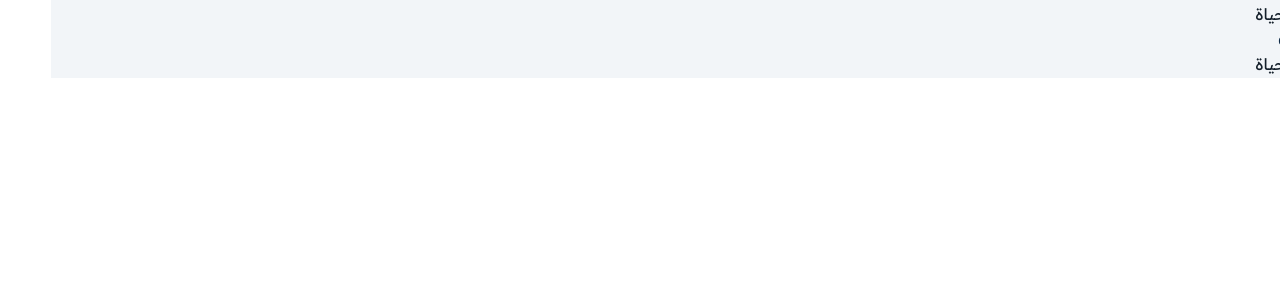
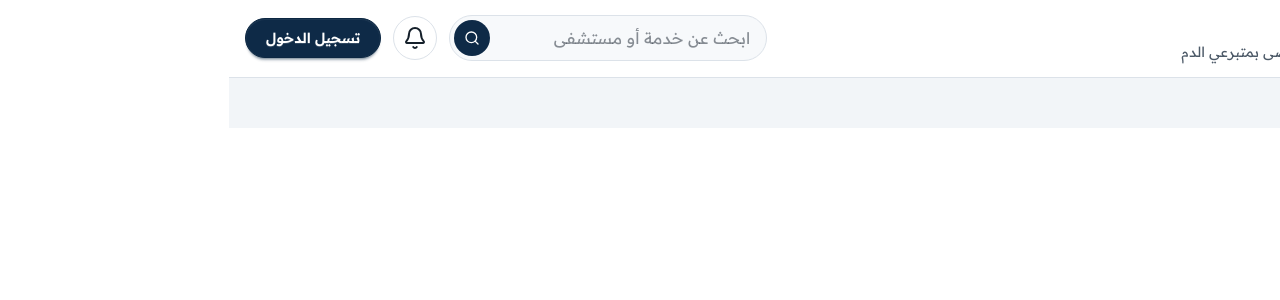
Before and after one commit to Marnie0/bloodlink, a React (Vite) app in the folder client/: page / in a window 1280 px wide. Shown: the top 300 px of the page. Built offline with nearby package versions, Linux system fonts and the light colour scheme.

Commit message:
feat: header top row (brand, search, notifications, login)

```diff
--- /dev/null
+++ b/client/src/components/layout/Brand.jsx
@@ -0,0 +1,16 @@
+import { Link } from 'react-router-dom';
+import { HeartPulse } from 'lucide-react';
+
+export default function Brand() {
+  return (
+    <Link to="/" className="flex items-center gap-3">
+      <span className="border-gold text-crimson grid size-10 place-items-center rounded-full border-2 sm:size-12">
+        <HeartPulse className="size-5 sm:size-6" />
+      </span>
+      <span>
+        <span className="font-head text-head block text-xl font-extrabold">رابط الحياة</span>
+        <span className="text-tiny text-ink-2 sm:text-small block">خدمات رقمية لربط المرضى بمتبرعي الدم</span>
+      </span>
+    </Link>
+  );
+}
--- a/client/src/components/layout/Header.jsx
+++ b/client/src/components/layout/Header.jsx
@@ -1,3 +1,44 @@
+import { Link } from 'react-router-dom';
+import Brand from './Brand';
+import { Bell, LogIn, Search } from 'lucide-react';
+
 export default function Header() {
-  return <header>رابط الحياة</header>;
+  return (
+    <header className="border-line bg-surface border-b">
+      <div className="mx-auto flex max-w-7xl items-center justify-between gap-4 px-4 py-3">
+        <Brand />
+        <div className="flex items-center gap-2 md:gap-3">
+          <form
+            role="search"
+            className="border-line bg-surface-2 hidden items-center rounded-full border ps-4 lg:flex"
+          >
+            <input
+              type="search"
+              placeholder="ابحث عن خدمة أو مستشفى"
+              aria-label="ابحث عن خدمة أو مستشفى"
+              className="w-64 bg-transparent py-2 outline-none"
+            />
+            <button
+              type="submit"
+              aria-label="بحث"
+              className="bg-navy m-1 grid size-9 place-items-center rounded-full text-white"
+            >
+              <Search className="size-4" />
+            </button>
+          </form>
+          <button
+            type="button"
+            aria-label="الإشعارات"
+            className="border-line grid size-11 shrink-0 place-items-center rounded-full border"
+          >
+            <Bell />
+          </button>
+          <Link to="/login" className="btn btn-secondary btn-circle md:w-auto md:rounded-full md:px-5">
+            <LogIn className="size-5 md:hidden" />
+            <span className="sr-only md:not-sr-only">تسجيل الدخول</span>
+          </Link>
+        </div>
+      </div>
+    </header>
+  );
 }
```
